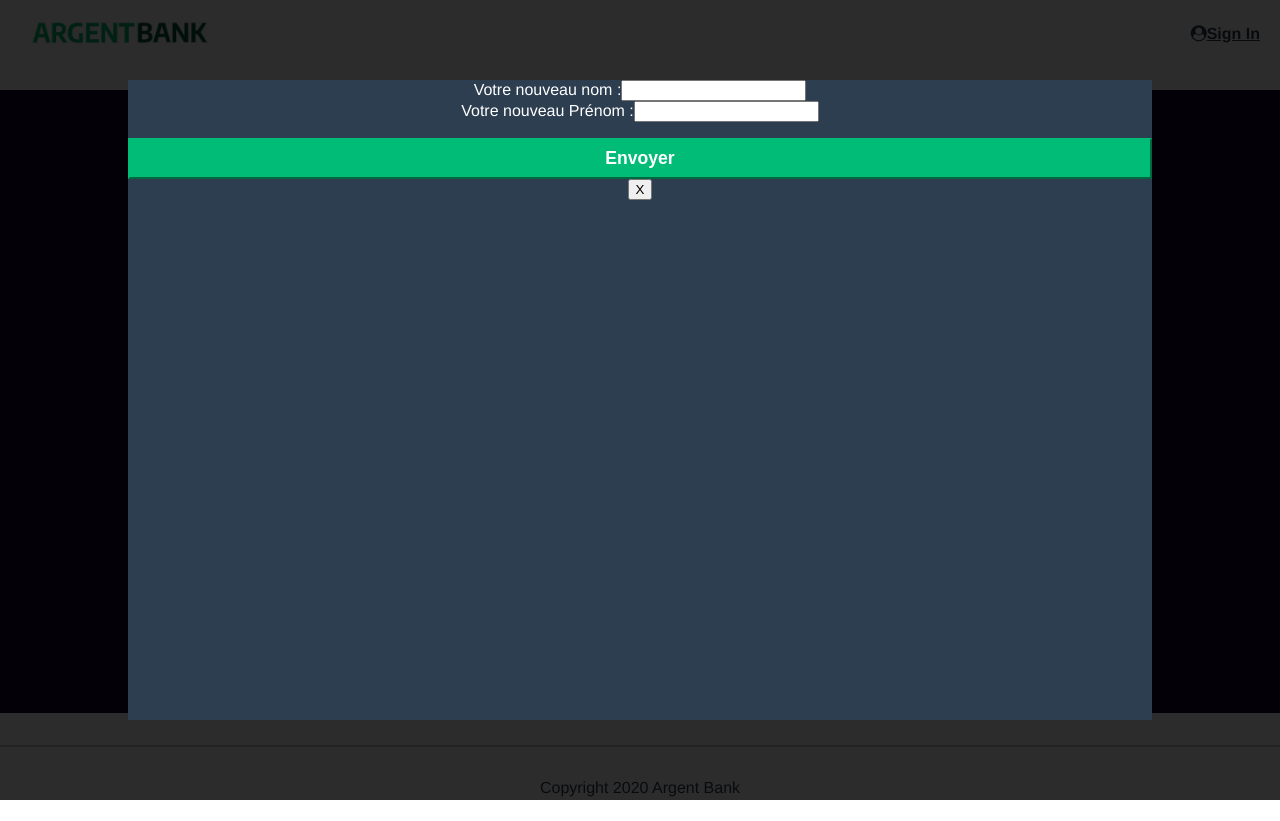
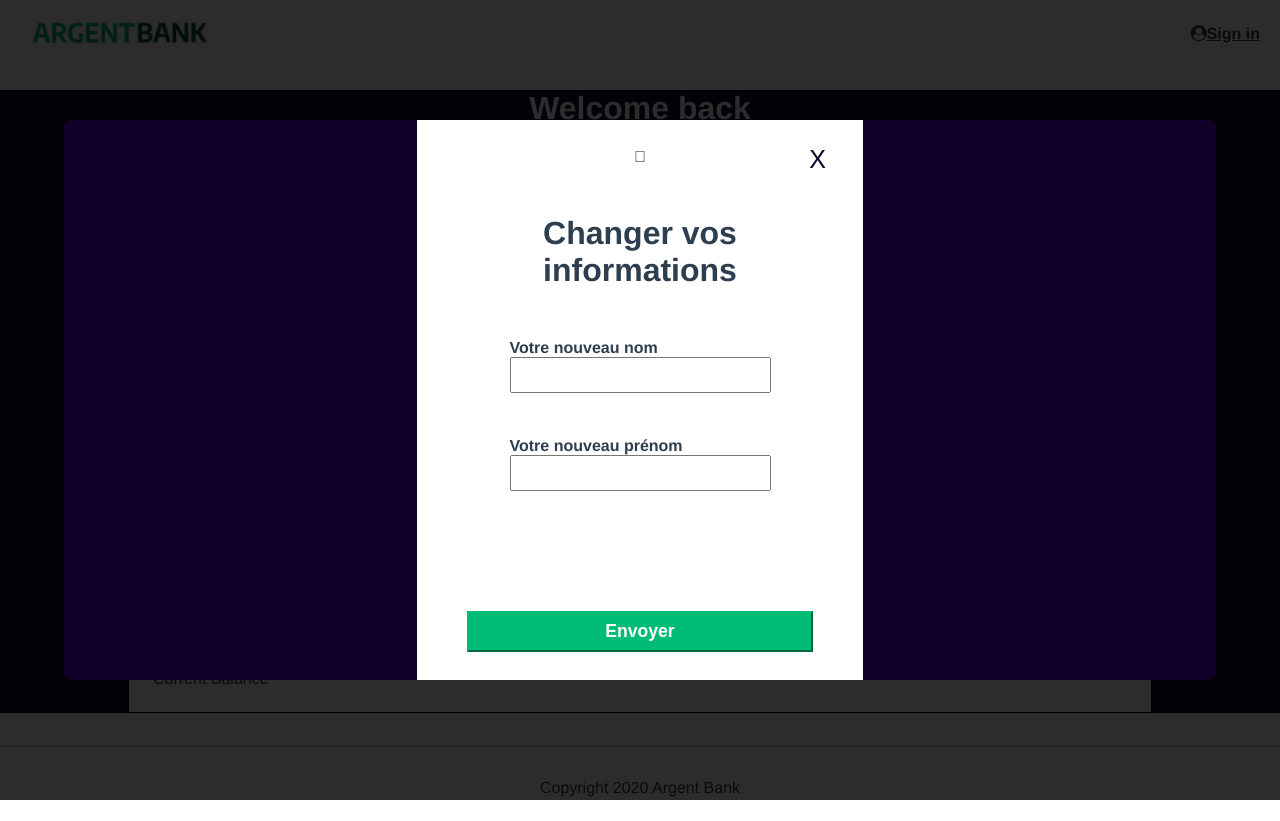
Before and after one commit to Chris5477/argent-bank, a React (Create React App) app: page /profil in a window 1280 px wide. Both pictures are taken after a click on the button "Edit Name". Built offline with nearby package versions, Linux system fonts and the light colour scheme.

Commit message:
add new components and a navigation system if the user is logged in

```diff
--- a/src/App.js
+++ b/src/App.js
@@ -1,5 +1,4 @@
 import { BrowserRouter, Switch, Route } from "react-router-dom";
-import Header from "./components/Header";
 import Footer from "./components/Footer";
 import HomePage from "./pages/HomePage";
 import Signup from "./pages/Signup";
@@ -13,7 +12,6 @@ const App = () => {
 		<div className="App">
 			<Provider store={store}>
 				<BrowserRouter>
-					<Header />
 					<Switch>
 						<Route path="/" exact component={HomePage} />
 						<Route path="/signup" component={Signup} />
--- a/src/components/Account.js
+++ b/src/components/Account.js
@@ -1,3 +1,5 @@
+import Button from "./Button";
+
 const Account = ({ props }) => {
 	const { title, amount, description } = props;
 
@@ -9,7 +11,7 @@ const Account = ({ props }) => {
 				<p className="account-amount-description">{description}</p>
 			</div>
 			<div className="account-content-wrapper cta">
-        <button className="transaction-button">View transactions</button>
+				<Button nameClass={"transaction-button"} text={"View transactions"} />
 			</div>
 		</section>
 	);
--- /dev/null
+++ b/src/components/Button.js
@@ -0,0 +1,12 @@
+const Button = ({ nameClass, text, method }) => {
+	const button = method ? (
+		<button onClick={() => method()} className={nameClass}>
+			{text}
+		</button>
+	) : (
+		<button className={nameClass}>{text}</button>
+	);
+
+	return button;
+};
+export default Button;
--- a/src/components/Header.js
+++ b/src/components/Header.js
@@ -1,7 +1,16 @@
 import logoCompagny from "../img/argentBankLogo.png";
 import { Link } from "react-router-dom";
+import { useHistory } from "react-router-dom";
+import OnlineNav from "./OnlineNav";
 
 const Header = () => {
+	const history = useHistory();
+
+	const disconnect = () => {
+		sessionStorage.clear();
+		history.push("/");
+	};
+
 	return (
 		<nav className="main-nav">
 			<Link to="/">
@@ -10,10 +19,14 @@ const Header = () => {
 			<h1 className="sr-only">Argent Bank</h1>
 
 			<div>
+				{JSON.parse(sessionStorage.getItem("token")) ? (
+					<OnlineNav closeModal={() => disconnect()} />
+				) : (
 					<Link to="/signup">
 						<span className="fa fa-user-circle"></span>
-          Sign In
+						Sign in
 					</Link>
+				)}
 			</div>
 		</nav>
 	);
--- a/src/components/Modal.js
+++ b/src/components/Modal.js
@@ -2,15 +2,19 @@ import React from "react";
 import ReactDOM from "react-dom";
 import { useState } from "react";
 import { updateDatabse } from "../requests/updateProfil";
+import Input from "./Input";
+import Button from "./Button";
 
 const Modal = () => {
-	const [firstname, setFirstname] = useState();
-	const [lastname, setLastname] = useState();
+	const [firstname, setFirstname] = useState("");
+	const [lastname, setLastname] = useState("");
+	const [succes, setsucces] = useState("");
 
 	const updateProfil = (e) => {
 		e.preventDefault();
 		const token = JSON.parse(sessionStorage.getItem("token"));
 		updateDatabse(token.tokenUser, firstname, lastname);
+		setsucces("Votre modification à été pris en compte");
 	};
 
 	const closeModal = () => document.querySelector(".modal").classList.add("noDisplay");
@@ -18,27 +22,28 @@ const Modal = () => {
 	return ReactDOM.createPortal(
 		<div className="modal noDisplay">
 			<div className="content-modal">
-				<form className="updateDataUser" onSubmit={(e) => updateProfil(e)}>
-					<div className="formData">
-						<label htmlFor="firstName">Votre nouveau nom :</label>
-						<input
-							onChange={(e) => setFirstname(e.target.value)}
-							type="text"
-							id="firstName"
-							value={firstname}
-						/>
-					</div>
-					<label htmlFor="lastName">Votre nouveau Prénom :</label>
-					<input
-						onChange={(e) => setLastname(e.target.value)}
-						type="text"
-						id="lastName"
-						value={lastname}
+				<form className="form-modal" onSubmit={(e) => updateProfil(e)}>
+					<span className="fas fa-arrow-left"></span>
+					<h1>Changer vos informations </h1>
+					<Input
+						getValue={(val) => setFirstname(val)}
+						classWrapper={"input-wrapper"}
+						id={"firstName"}
+						type={"text"}
+						label={"Votre nouveau nom"}
 					/>
 
-					<button className="sign-in-button">Envoyer</button>
+					<Input
+						getValue={(val) => setLastname(val)}
+						classWrapper={"input-wrapper"}
+						id={"lastName"}
+						type={"text"}
+						label={"Votre nouveau prénom"}
+					/>
+					<p>{succes}</p>
+					<Button nameClass={"sign-in-button"} text={"Envoyer"} />
 				</form>
-				<button onClick={() => closeModal()}>X</button>
+				<Button nameClass={"close-modal"} text={"X"} method={() => closeModal()} />
 			</div>
 		</div>,
 		document.getElementById("modal")
--- /dev/null
+++ b/src/components/OnlineNav.js
@@ -0,0 +1,15 @@
+import { Link } from "react-router-dom";
+import Button from "./Button";
+
+const OnlineNav = ({ closeModal }) => {
+	return (
+		<>
+			<Link to="/profil">
+				<span className="fa fa-user-circle"></span>
+				My account
+			</Link>
+			<Button method={() => closeModal()} nameClass={"edit-name"} text={"Disconnection"} />
+		</>
+	);
+};
+export default OnlineNav;
--- a/src/index.css
+++ b/src/index.css
@@ -43,7 +43,6 @@ body {
 	top: 50%;
 	left: 50%;
 	transform: translate(-50%, -50%);
-	color: red;
 	z-index: 1000;
 	display: flex;
 	justify-content: center;
@@ -55,10 +54,37 @@ body {
 }
 
 .content-modal {
-	width: 80%;
-	height: 80vh;
-	background-color: #2c3e50;
-	color: white;
+	width: 90%;
+	height: 70vh;
+	background-color: #12002b;
+	display: flex;
+	justify-content: center;
+	align-items: center;
+	border-radius: 8px;
+}
+
+.form-modal {
+	position: relative;
+	background-color: white;
+	width: 30%;
+	height: 70vh;
+	padding: 0 50px;
+	display: flex;
+	justify-content: space-evenly;
+	align-items: center;
+	flex-direction: column;
+}
+
+.close-modal {
+	position: absolute;
+	top: 18%;
+	right: 35%;
+	color: #12002b;
+	outline: transparent;
+	background-color: white;
+	border: none;
+	font-size: 25px;
+	cursor: pointer;
 }
 
 .main-nav {
--- a/src/pages/Error.js
+++ b/src/pages/Error.js
@@ -1,6 +1,11 @@
+import Header from "../components/Header";
+
 const Error = () => {
-return(
-    <h1>Error 404 , page not found ...</h1>
-)
-}
+	return (
+		<>
+			<Header />
+			<h1>Error 404 , page not found ...</h1>
+		</>
+	);
+};
 export default Error;
--- a/src/pages/HomePage.js
+++ b/src/pages/HomePage.js
@@ -1,9 +1,11 @@
 import Features from "../components/Features";
+import Header from "../components/Header";
 import Hero from "../components/Hero";
 
 const HomePage = () => {
 	return (
 		<main>
+			<Header />
 			<Hero />
 			<Features />
 		</main>
--- a/src/pages/Profile.js
+++ b/src/pages/Profile.js
@@ -2,6 +2,8 @@ import Account from "../components/Account";
 import { accounts_static } from "../data_static/accounts";
 import { useSelector } from "react-redux";
 import Modal from "../components/Modal";
+import Header from "../components/Header";
+import Button from "../components/Button";
 
 const { account1, account2, account3 } = accounts_static;
 
@@ -14,6 +16,8 @@ const Profile = () => {
 	};
 
 	return (
+		<>
+			<Header />
 			<main className="main bg-dark">
 				<div className="header">
 					<h1>
@@ -21,9 +25,7 @@ const Profile = () => {
 						<br />
 						{fullNameUser}
 					</h1>
-				<button onClick={() => openModal()} className="edit-button">
-					Edit Name
-				</button>
+					<Button method={() => openModal()} nameClass={"edit-button"} text={"Edit Name"} />
 				</div>
 				<h2 className="sr-only">Accounts</h2>
 				<Account props={account1} />
@@ -31,6 +33,7 @@ const Profile = () => {
 				<Account props={account3} />
 				<Modal />
 			</main>
+		</>
 	);
 };
 export default Profile;
--- a/src/pages/Signup.js
+++ b/src/pages/Signup.js
@@ -4,6 +4,8 @@ import { apiCall } from "../redux/actionUser";
 import { setValueEmail, setValuePassword } from "../redux/actionsFormLogin";
 import { useRef } from "react";
 import { useHistory } from "react-router-dom";
+import Header from "../components/Header";
+import Button from "../components/Button";
 
 const Signup = () => {
 	const emailRef = useRef("");
@@ -23,6 +25,8 @@ const Signup = () => {
 	};
 
 	return (
+		<>
+			<Header />
 			<main className="main bg-dark">
 				<section className="sign-in-content">
 					<i className="fa fa-user-circle sign-in-icon"></i>
@@ -50,11 +54,11 @@ const Signup = () => {
 							type={"checkbox"}
 							label={"Remember me"}
 						/>
-
-					<button className="sign-in-button">Sign In</button>
+						<Button nameClass="sign-in-button" text={"Sign In"} />
 					</form>
 				</section>
 			</main>
+		</>
 	);
 };
 
```
Also changed, not shown: txt.txt (added). Lines whose indentation alone changed are shown as unchanged.
